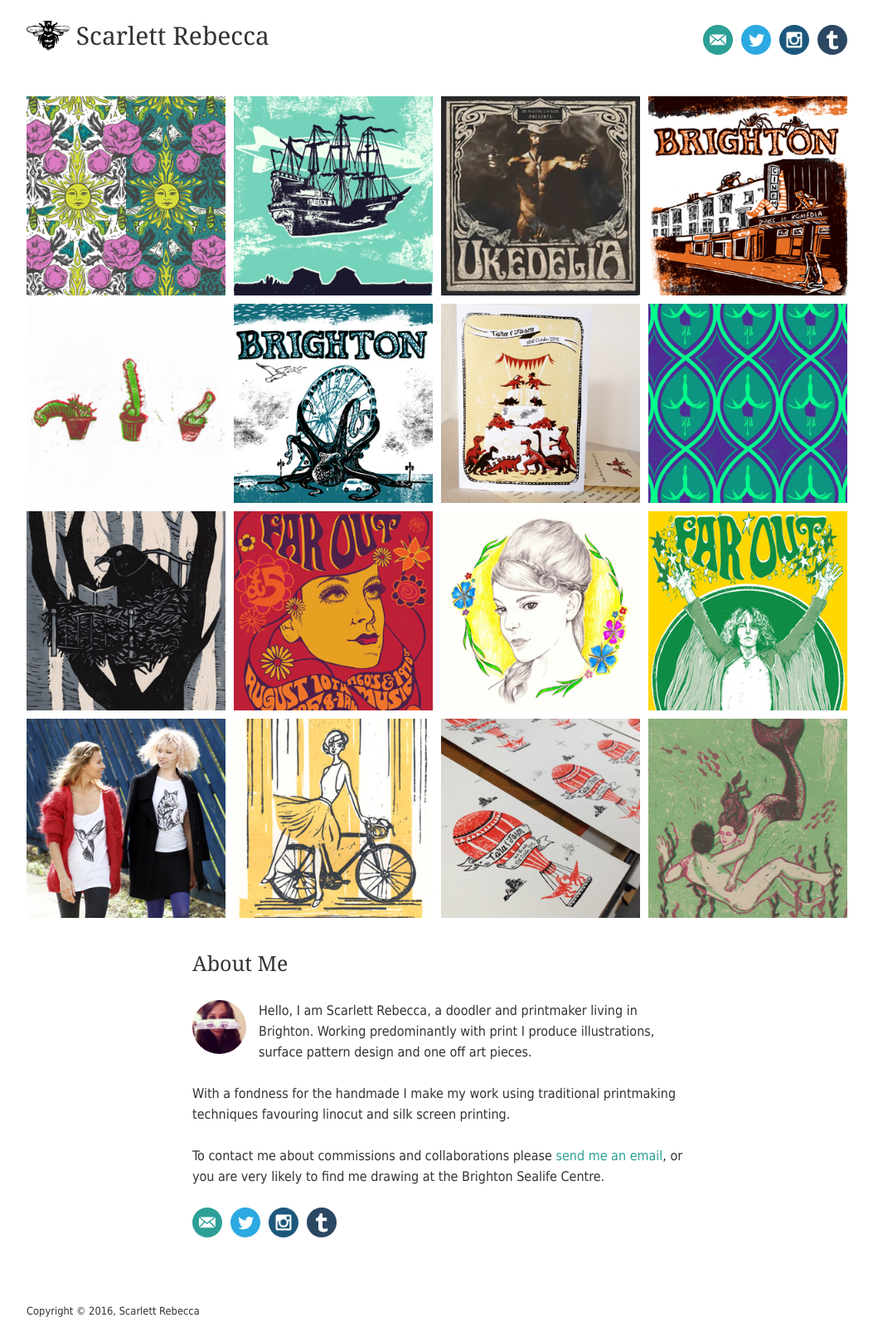
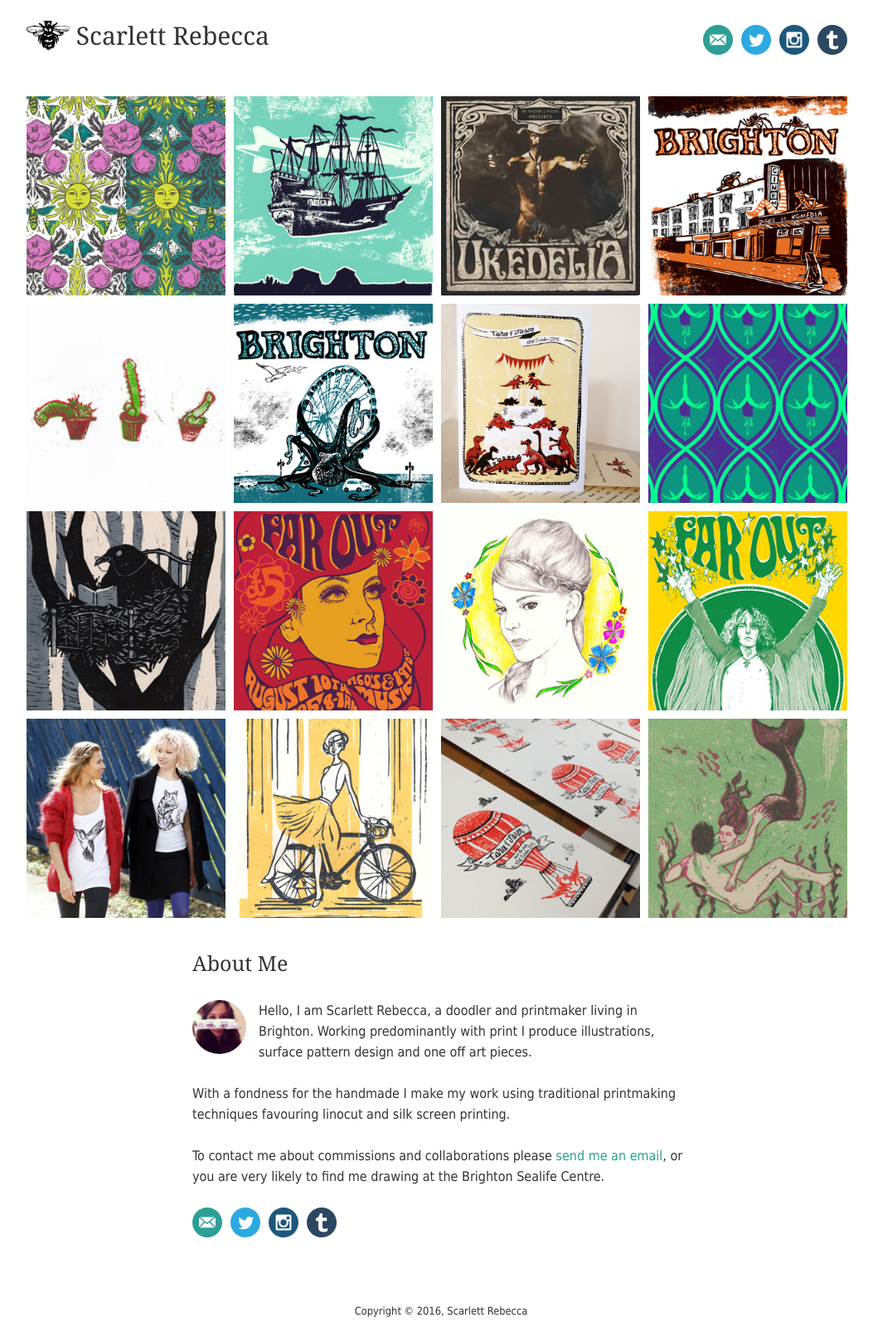
Before and after one commit to scarlettrebecca/website, a Jekyll site: the page built from pages/home.html, in a window 1280 px wide. Shown: the whole page at 83% size, without its empty margins (108-1161 px from the left). Built offline with Jekyll 4.4.1, drawn with Linux system fonts in a browser that asks for light colours.

Commit message:
Center the copyright info

```diff
--- a/_layouts/page.html
+++ b/_layouts/page.html
@@ -104,7 +104,7 @@
             </div>
         </main>
 
-        <footer role="contentinfo">
+        <footer role="contentinfo" class="center">
             <small>
                 Copyright &copy; {{ site.time | date: '%Y' }},
                 {{site.data.author.name|xml_escape}}
```
